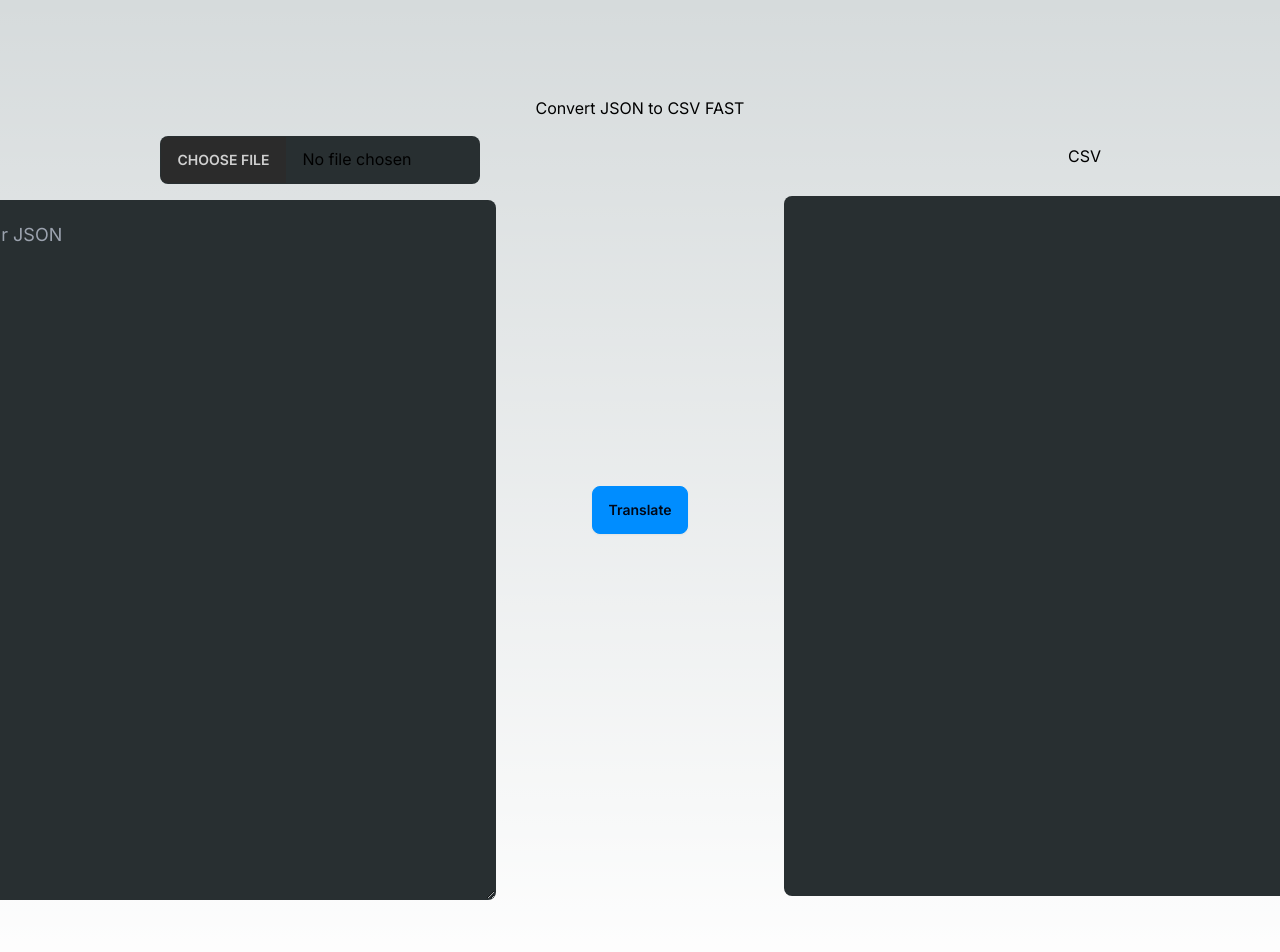
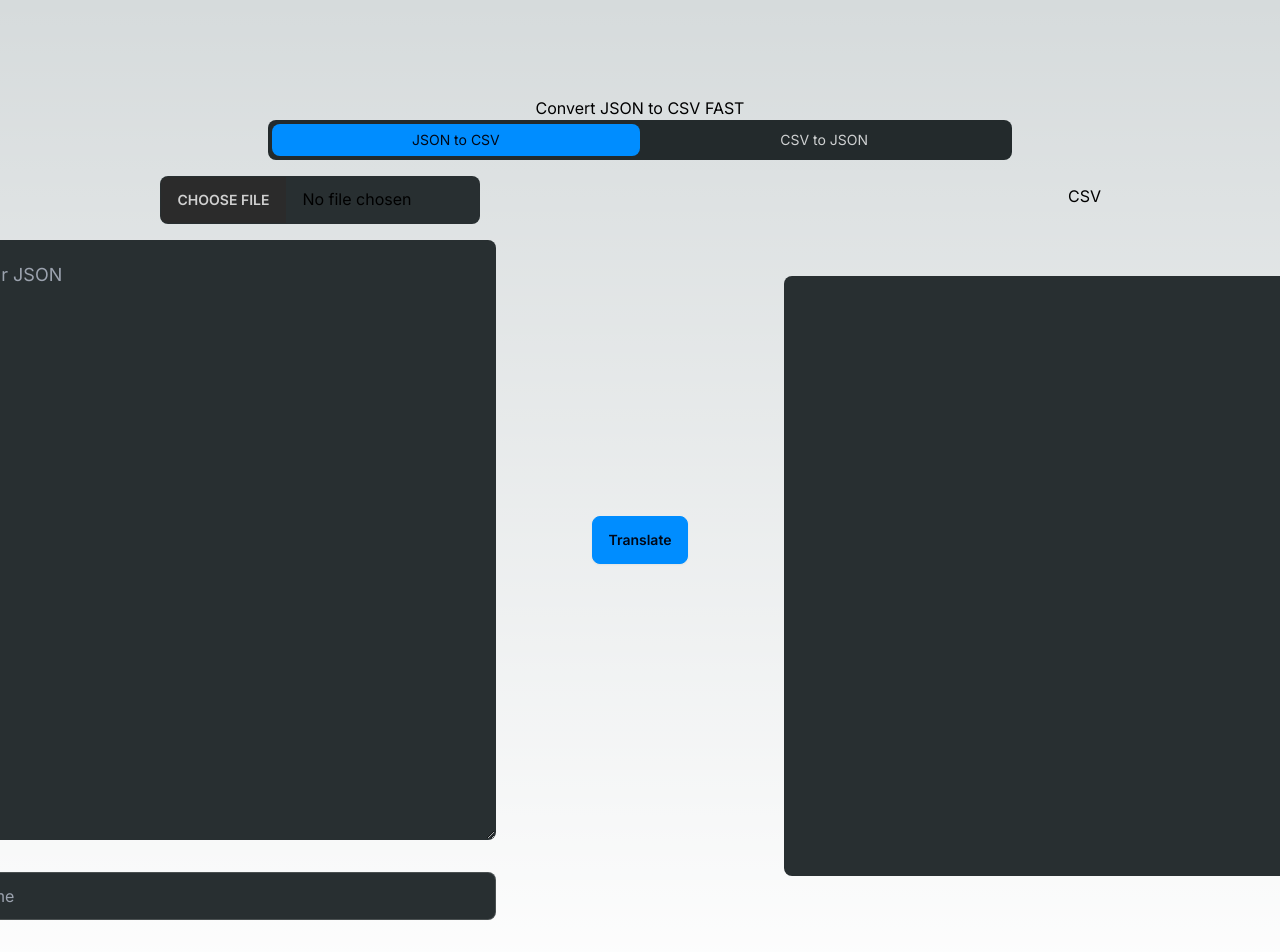
Before and after one commit to PepeGonzale/json-converter, a Next.js app: page / in a window 1280 px wide. Shown: the top 952 px of the page. Built offline with nearby package versions, Linux system fonts and the light colour scheme.

Commit message:
handle file name

```diff
--- a/components/conversion/csv.jsx
+++ b/components/conversion/csv.jsx
@@ -9,7 +9,7 @@ export default function CSV({
                 <div className="m-6">
                     CSV
                 </div>
-                <textarea value={outputJson} onChange={handleTextareaChange} className="textarea textarea-lg h-[700px] w-[600px]">
+                <textarea value={outputJson} onChange={handleTextareaChange} className="textarea textarea-lg h-[600px] w-[600px]">
                 </textarea>
             </div>
     )
--- a/components/conversion/json.jsx
+++ b/components/conversion/json.jsx
@@ -2,23 +2,21 @@ import { useState } from "react";
 import UploadFile from "../ui/upload-file";
 import { splitJson } from "@/utils/utils";
 
-export default function JSON({
-    inputJson,
-    handleInputJson
-}) {
+export default function JSON({ inputJson, handleInputJson, outputFileName, handleOutputName }) {
   const [file, setFile] = useState();
   const handleFile = (event) => {
-        const file = event.target.files[0]
+    const file = event.target.files[0];
     const reader = new FileReader();
-
 
     reader.onload = (e) => {
       const content = e.target.result;
-            handleInputJson(content, "text")
-        }
+      handleInputJson(content, "text");
+    };
 
     reader.readAsText(file);
-    }
+  };
+
+
   return (
     <div className="grid">
       <div className="m-4 flex items-center justify-between">
@@ -27,7 +25,16 @@ export default function JSON({
           <UploadFile file={file} handleFile={handleFile} />
         </div>
       </div>
-            <textarea value={inputJson} onChange={(e) => handleInputJson(e)} className="textarea textarea-lg h-[700px] w-[600px]" placeholder="Enter your JSON"></textarea>
+      <textarea
+        value={inputJson}
+        onChange={(e) => handleInputJson(e)}
+        className="textarea textarea-lg h-[600px] w-[600px]"
+        placeholder="Enter your JSON"
+      ></textarea>
+      <label className="input input-bordered flex items-center gap-2 mt-8">
+      <svg xmlns="http://www.w3.org/2000/svg" viewBox="0 0 16 16" fill="currentColor" className="w-4 h-4 opacity-70"><path d="M2.5 3A1.5 1.5 0 0 0 1 4.5v.793c.026.009.051.02.076.032L7.674 8.51c.206.1.446.1.652 0l6.598-3.185A.755.755 0 0 1 15 5.293V4.5A1.5 1.5 0 0 0 13.5 3h-11Z" /><path d="M15 6.954 8.978 9.86a2.25 2.25 0 0 1-1.956 0L1 6.954V11.5A1.5 1.5 0 0 0 2.5 13h11a1.5 1.5 0 0 0 1.5-1.5V6.954Z" /></svg>
+        <input type="text" value={outputFileName} onChange={(e) => handleOutputName(e)} className="grow" placeholder="Username" />
+      </label>
     </div>
-    )
+  );
 }
--- a/components/main.jsx
+++ b/components/main.jsx
@@ -1,19 +1,25 @@
 'use client'
-import { useEffect, useState } from "react"
+import { useEffect, useMemo, useState } from "react"
 import JSON from "./conversion/json"
 import CSV from "./conversion/csv"
 import { splitJson } from "@/utils/utils"
+import Tab from "./ui/tab"
 
 export default function Main()
 {
     const [inputJson, setInputJson] = useState('')
     const [outputJson, setOutputJson] = useState('')
+    const [selectedTab, setSelectedTab] = useState("json");
+    const [outputFileName, setOutputFilename] = useState('')
 
     useEffect(() => {
         fetch('/api/json').then(response => {
             console.log('response', response)
         })
     }, [])
+    useMemo(() => {
+        console.log('hey selected tab change', selectedTab)
+    }, [selectedTab])
     const handleInputJson = async  (value, mode="file") => {
         if (mode != "text") {
             setInputJson(value.target.value);
@@ -31,7 +37,7 @@ export default function Main()
     // Crear un enlace y hacer clic en él para descargar el archivo CSV
         const link = document.createElement('a');
         link.href = url;
-        link.download = 'test.csv';
+        link.download = outputFileName != '' ? outputFileName + '.csv' : 'test.csv';
         link.click();
 
     // Liberar el objeto URL
@@ -43,22 +49,41 @@ export default function Main()
     }
     const handleTranslation = () => {
         console.log('SENDING REQUEST', inputJson)
-        // TODO cambiar el valor por parse a csv o json dependiendo de en que modo este
-        handleOutputJson(inputJson)
+
         handleDownload()
 
     }
+    const handleOutputName = (e) => {
+        setOutputFilename(e.target.value)
+    }
+
     return (
         <div className="text-center">
             <h1>Convert JSON to CSV FAST</h1>
+            <Tab setSelectedTab={setSelectedTab} selectedTab={selectedTab}/>
         <div className="flex">
-            <JSON inputJson={inputJson} handleInputJson={handleInputJson} />
+            {
+                selectedTab == 'json' ? (<> <JSON inputJson={inputJson} handleInputJson={handleInputJson} outputFileName={outputFileName} handleOutputName={handleOutputName} />
+
             <div className="text-center items-center m-auto ml-24">
                 <button className="btn btn-primary" onClick={handleTranslation}>
                     Translate
                 </button>
             </div>
+
             <CSV outputJson={outputJson} />
+            </>)
+            :
+            <> <JSON inputJson={inputJson} handleInputJson={handleInputJson} outputFileName={outputFileName} handleInputChange={handleOutputName} />
+
+            <div className="text-center items-center m-auto ml-24">
+                <button className="btn btn-primary" onClick={handleTranslation}>
+                    Translate
+                </button>
+            </div>
+
+            <CSV outputJson={outputJson} /> </>
+}
         </div>
         </div>
     )
--- /dev/null
+++ b/components/ui/tab.jsx
@@ -0,0 +1,36 @@
+import { useEffect, useState } from "react";
+
+export default function Tab({
+    setSelectedTab,
+    selectedTab
+}) {
+  let tabs = [
+    {
+      label: "JSON to CSV",
+      key: "json"
+    },
+    {
+      label: "CSV to JSON",
+      key: "csv"
+    },
+  ];
+
+  useEffect(() => {
+    console.log(selectedTab);
+  }, [selectedTab]);
+
+  return (
+    <div role="tablist" className="tabs tabs-boxed w-[50%] text-center items-center m-auto">
+        {tabs.map(tab => (
+            <a
+              key={tab.key}
+              role="tab"
+              className={selectedTab === tab.key ? 'tab tab-active' : 'tab'}
+              onClick={() => setSelectedTab(tab.key)}
+            >
+              {tab.label}
+            </a>
+        ))}
+    </div>
+  );
+}
```
Lines whose indentation alone changed are shown as unchanged.
